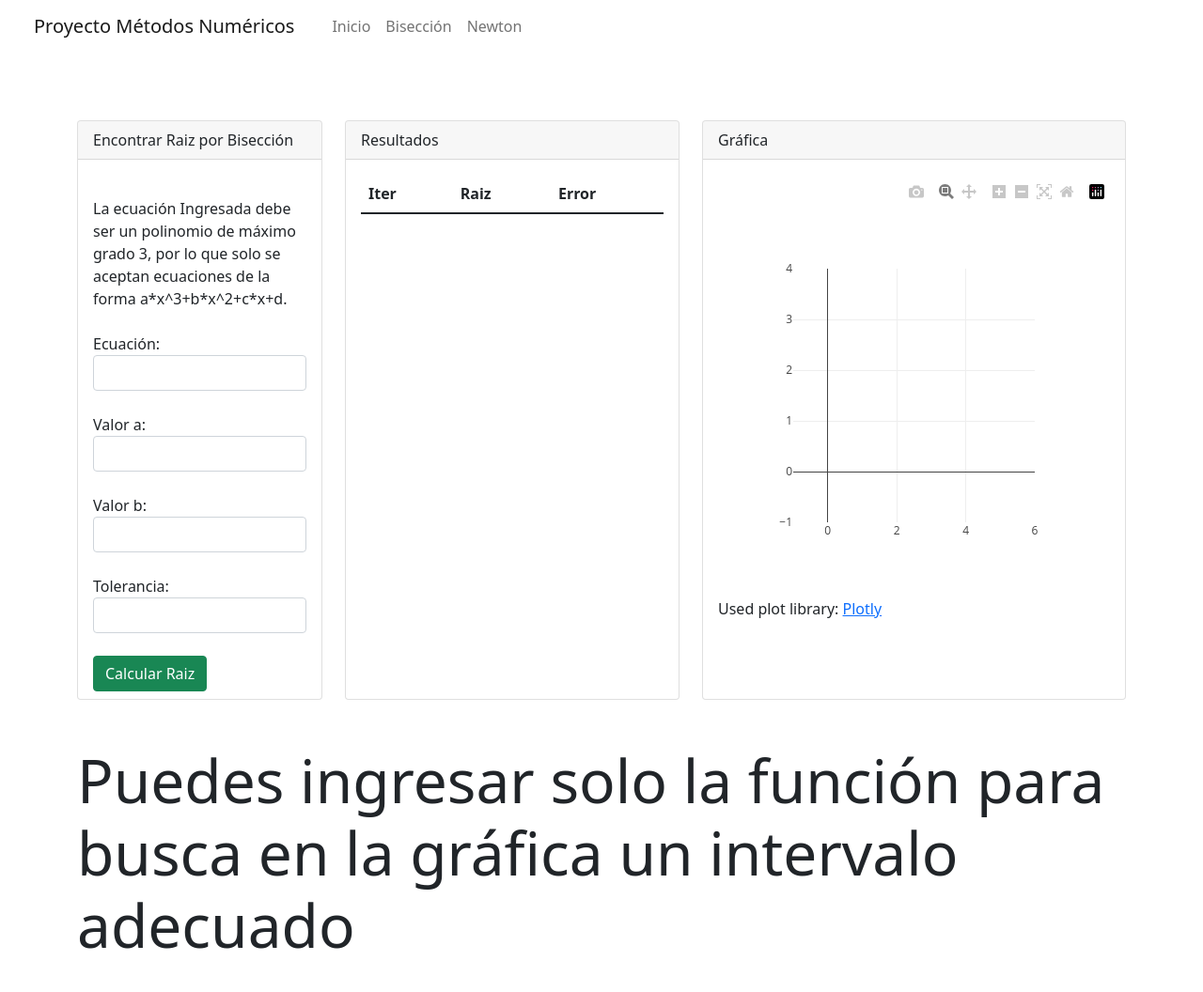
After one commit to Kanicbay/Numeric-Methods, a PHP site: page /biseccion.php in a window 1280 px wide. The commit adds this page. Shown: the whole page at 94% size. Run offline with PHP 8.4, Linux system fonts and the light colour scheme; lists and menus that the app fills with data are empty; some libraries are stand-ins or nearby versions.

Commit message:
feat: implements bootstrap GUI
Brian Coyago

```diff
--- a/IB/project/biseccion.php
+++ b/IB/project/routes/biseccion.php
@@ -1,4 +1,6 @@
 <?php include("head.php"); ?>
+
+
 
 <!doctype html>
 <html lang="en">
@@ -14,15 +16,16 @@
     <script src="https://unpkg.com/mathjs@10.0.1/lib/browser/math.js"></script>
     <script src="https://cdn.plot.ly/plotly-1.35.2.min.js"></script>
 
+    <link rel="stylesheet" href="../styles/styles.css" media="screen">
+
   </head>
   <body>
 
     <div class="container">
-
-        <div class="row">
-            <div class="col-md-3">
+        <div class="row row-eq-height">
+            <div class="col-md-3 h-100">
                 <br/>
-                <div class="card">
+                <div class="card"  style="height: 38.59rem;">
                     <div class="card-header">
                         Encontrar Raiz por Bisección
                     </div>
@@ -32,30 +35,27 @@
                             grado 3, por lo que solo se aceptan ecuaciones de la forma
                             a*x^3+b*x^2+c*x+d. <br/><br/>
 
-                            Ecuación: <input class="form-control" type="text" name="ecuacion" id="eq">
+                            Ecuación: <input required class="form-control" type="text" name="ecuacion" id="eq">
                             <br/>
                             Valor a: <input class="form-control" type="text" name="a" id="a">
                             <br/>
-                            Valor b: <input class="form-control" type="text" name="b" id="b">
+                            Valor b: <input  class="form-control" type="text" name="b" id="b">
                             <br/>
-                            Tolerancia: <input class="form-control" type="text" name="tolerancia" id="tol">
+                            Tolerancia: <input  class="form-control" type="text" name="tolerancia" id="tol">
                             <br/>
                             <button class="btn btn-success" type="submit">Calcular Raiz</button>
                         </form>
                     </div>
-                    <div class="card-footer text-muted">
-
                 </div>
             </div>
-            </div>
-            <div class="col-md-4">
+            <div class="col-md-4 h-100">
                 <br/>
                 <div class="card" style="height: 38.59rem;">
                     <div class="card-header">
                         Resultados
                     </div>
                     <div class="card-body">
-                        <table class="table">
+                        <table class="table" id="tabla">
                         <thead>
                             <tr>
                                 <th>Iter</th>
@@ -82,6 +82,7 @@
                             $tolerancia = $_POST['tolerancia'];
 
                             function bisection($ecuacionU, $intervaloA, $intervaloB, $tolerancia){
+                                if($intervaloA != null && $intervaloB != null && $tolerancia != null){
                                     $toleranciaAprox=1;
                                     $contador=0;
 
@@ -120,36 +121,33 @@
                                         }
                                     }
                                 }
+                            }
+
+                            if($intervaloA != null && $intervaloB != null && $tolerancia != null){
                                 $raiz=bisection($ecuacionU, $intervaloA, $intervaloB, $tolerancia);
                                 echo "<br>"."La raiz es: ".$raiz."<br>";
                                 echo "En el intervalo [".$intervaloA.",".$intervaloB."]";
                             }
+                            else{
+                                echo "Puedes visualizar la función"."<br>"."Busca el intervalo adecuado";
+                            }
+                        }
                     ?>
                     </pre>
                     </div>
-                    <div class="card-footer text-muted">
-
                 </div>
             </div>
-
-
-            </div>
-            <div class="col-md-5" style="height: 38.59rem;">
+            <div class="col-md-5 h-100">
                 <br/>
-                <div class="card">
+                <div class="card" style="height: 38.59rem;">
                     <div class="card-header">
                         Gráfica
                     </div>
                     <div class="card-body">
-                    <div id="plot"></div>
+                    <div id="plot" id="plotG"></div>
                     <p>
                     Used plot library: <a href="https://plot.ly/javascript/">Plotly</a>
                     </p>
-
-
-                    <div class="card-footer text-muted">
-
-                    </div>
                 </div>
             </div>
         </div>
@@ -194,7 +192,10 @@
         }
         draw()
     </script>
-
+    <br/>
+    <br/>
+        <h1 class="display-3" id="recomen">Puedes ingresar solo la función para busca en la gráfica un intervalo adecuado</h3>
+    <br/>
   </body>
 </html>
 
--- /dev/null
+++ b/IB/project/routes/head.php
@@ -0,0 +1,49 @@
+<?php
+    //Nothing here
+?>
+
+<!DOCTYPE html>
+<html lang="en">
+<head>
+    <meta charset="UTF-8">
+    <meta http-equiv="X-UA-Compatible" content="IE=edge">
+    <meta name="viewport" content="width=device-width, initial-scale=1.0">
+    <title>Proyecto Metodos Numericos</title>
+
+    <link
+        href="https://cdn.jsdelivr.net/npm/bootstrap@5.1.3/dist/css/bootstrap.min.css"
+        rel="stylesheet"
+        integrity="sha384-1BmE4kWBq78iYhFldvKuhfTAU6auU8tT94WrHftjDbrCEXSU1oBoqyl2QvZ6jIW3"
+        crossorigin="anonymous"
+    />
+
+    <link rel="stylesheet" href="../styles/styles.css" media="screen">
+
+</head>
+<body>
+
+<div class="container-fluid">
+    <div class="row">
+        <nav class="navbar navbar-expand-md border-3 navbar-light" id="barraNav">
+            <div class="container-fluid">
+                <a class="navbar-brand">Proyecto Métodos Numéricos</a>
+                <button type="button" class="navbar-toggler">
+                    <span class="navbar-toggler-icon"></span>
+                </button>
+                <div id="menuNavegacion" class="collapse navbar-collapse">
+                    <ul class="navbar-nav ms-3 ">
+                        <li class="nav-item">
+                            <a href="index.php" class="nav-link">Inicio</a>
+                        </li>
+                        <li class="nav-item">
+                            <a href="biseccion.php" class="nav-link">Bisección</a>
+                        </li>
+                        <li class="nav-item">
+                            <a href="newton.php" class="nav-link">Newton</a>
+                        </li>
+                    </ul>
+                </div>
+    </div>
+</div>
+<br/>
+<br/>
```
Also changed, not shown: IB/project/head.php (deleted, +0 -21 lines), IB/project/index.php (deleted, +0 -36 lines), IB/project/routes/index.php (added, +43 -0 lines), IB/project/routes/newton.php (renamed from IB/project/newton.php, +21 -19 lines), IB/project/styles/styles.css (added, +71 -0 lines), IB/project/images/epn_logo.png (added), IB/project/images/fis_logo.png (added), IB/project/images/github.png (added), IB/project/routes/footer.php (renamed from IB/project/footer.php), IB/project/routes/functions.php (renamed from IB/project/functions.php). Lines whose indentation alone changed are shown as unchanged.
